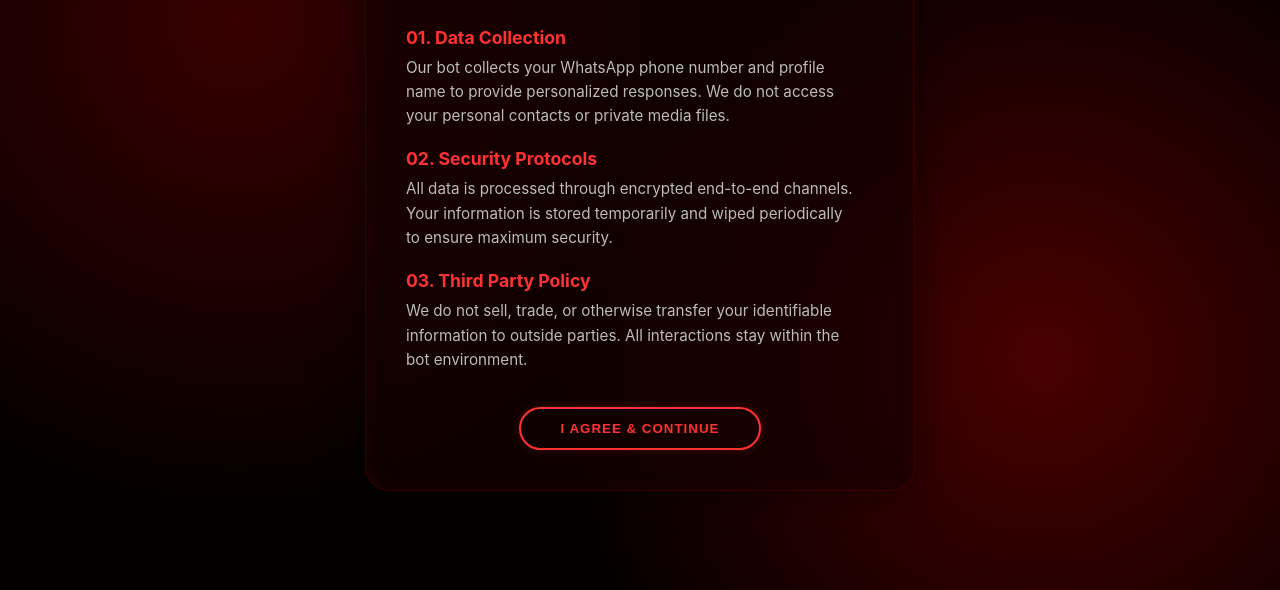
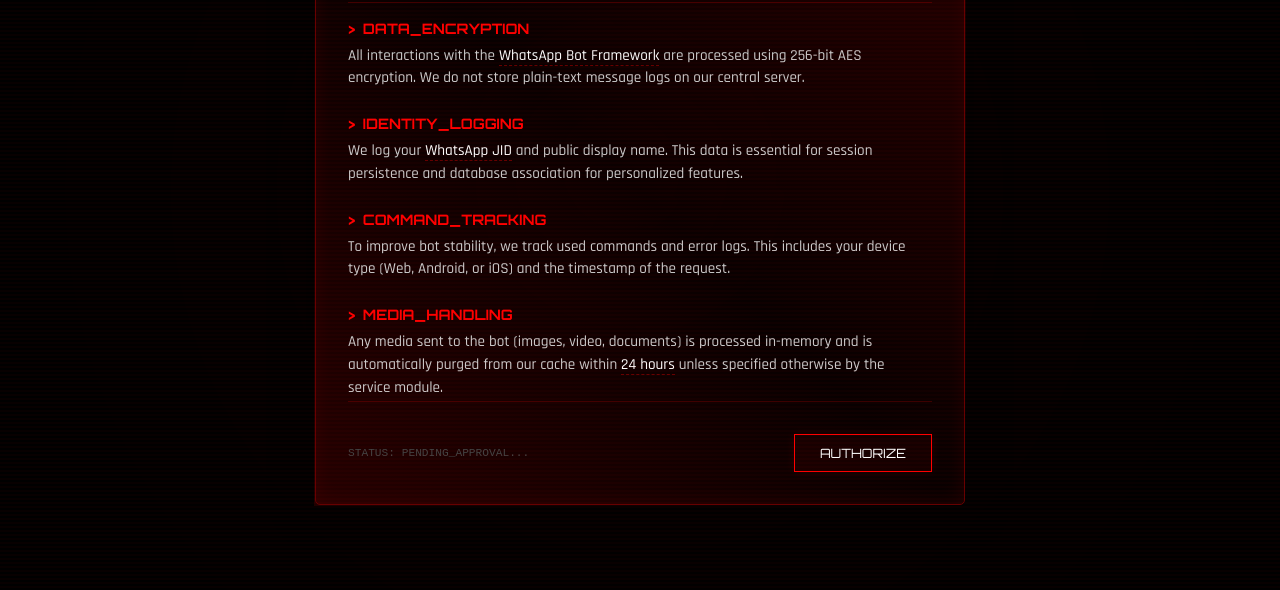
Before and after one commit to webscrape2003/Webtest, a plain HTML site: page index.html in a window 1280 px wide. Shown: the part 210-800 px from the top of the page. Drawn offline with Linux system fonts and the light colour scheme.

Commit message:
Update index.html

```diff
--- a/index.html
+++ b/index.html
@@ -3,205 +3,258 @@
 <head>
     <meta charset="UTF-8">
     <meta name="viewport" content="width=device-width, initial-scale=1.0">
-    <title>Privacy Policy | WhatsApp Bot</title>
+    <title>Privacy Policy | Cyber-Bot System</title>
     <style>
-        /* --- CSS STYLES --- */
+        @import url('https://fonts.googleapis.com/css2?family=Orbitron:wght@400;700&family=Rajdhani:wght@300;500;700&display=swap');
+
         :root {
-            --blood-red: #8b0000;
-            --neon-red: #ff3131;
-            --dark-bg: #050000;
-            --glass: rgba(20, 0, 0, 0.7);
+            --blood-red: #660000;
+            --neon-red: #ff0000;
+            --deep-black: #050000;
+            --glow-shadow: 0 0 15px rgba(255, 0, 0, 0.5);
         }
 
         * {
             margin: 0;
             padding: 0;
             box-sizing: border-box;
+            scrollbar-width: thin;
+            scrollbar-color: var(--neon-red) transparent;
         }
 
         body {
-            background-color: var(--dark-bg);
-            color: #eeeeee;
-            font-family: 'Inter', -apple-system, BlinkMacSystemFont, sans-serif;
+            background-color: var(--deep-black);
+            color: #fff;
+            font-family: 'Rajdhani', sans-serif;
+            height: 100vh;
             display: flex;
             justify-content: center;
             align-items: center;
-            min-height: 100vh;
             overflow: hidden;
         }
 
-        /* Animated Blood Glow Background */
-        .bg-glow {
+        /* --- ADVANCED BACKGROUND --- */
+        .bg-vignette {
             position: fixed;
-            top: 0;
-            left: 0;
-            width: 100%;
-            height: 100%;
-            background:
-                radial-gradient(circle at 20% 30%, #4a0000 0%, transparent 40%),
-                radial-gradient(circle at 80% 70%, #610000 0%, transparent 40%);
+            inset: 0;
+            background: radial-gradient(circle, transparent 20%, black 90%);
             z-index: -1;
-            animation: moveGlow 10s infinite alternate ease-in-out;
         }
 
-        @keyframes moveGlow {
-            0% { transform: scale(1); opacity: 0.6; }
-            100% { transform: scale(1.1); opacity: 0.9; }
+        .scanlines {
+            position: fixed;
+            inset: 0;
+            background: linear-gradient(to bottom, rgba(255, 0, 0, 0.03) 50%, transparent 50%);
+            background-size: 100% 4px;
+            pointer-events: none;
+            z-index: 10;
         }
 
-        /* Main Container */
-        .policy-card {
-            width: 90%;
-            max-width: 550px;
-            background: var(--glass);
-            backdrop-filter: blur(15px);
-            -webkit-backdrop-filter: blur(15px);
-            border: 1px solid rgba(255, 0, 0, 0.15);
-            border-radius: 24px;
-            padding: 40px;
-            box-shadow: 0 0 40px rgba(0, 0, 0, 0.5), inset 0 0 20px rgba(139, 0, 0, 0.1);
-            animation: fadeIn 0.8s ease-out;
+        /* Animated Blood Orbs */
+        .orb {
+            position: absolute;
+            width: 300px;
+            height: 300px;
+            background: radial-gradient(circle, var(--blood-red), transparent 70%);
+            filter: blur(60px);
+            opacity: 0.4;
+            z-index: -2;
+            animation: float 15s infinite alternate ease-in-out;
         }
 
-        @keyframes fadeIn {
-            from { opacity: 0; transform: translateY(20px); }
-            to { opacity: 1; transform: translateY(0); }
+        @keyframes float {
+            0% { transform: translate(-20%, -20%); }
+            100% { transform: translate(40%, 40%); }
+        }
+
+        /* --- THE CARD --- */
+        .card {
+            position: relative;
+            width: 90%;
+            max-width: 650px;
+            background: rgba(10, 0, 0, 0.85);
+            border: 1px solid var(--blood-red);
+            border-radius: 5px;
+            padding: 2rem;
+            box-shadow: inset 0 0 20px rgba(255, 0, 0, 0.1), 0 0 40px rgba(0,0,0,1);
+            backdrop-filter: blur(10px);
+            z-index: 5;
+        }
+
+        .card::before {
+            content: '';
+            position: absolute;
+            top: -2px; left: -2px; right: -2px; bottom: -2px;
+            background: linear-gradient(45deg, var(--blood-red), transparent, var(--blood-red));
+            z-index: -1;
+            opacity: 0.3;
         }
 
         h1 {
+            font-family: 'Orbitron', sans-serif;
             color: var(--neon-red);
-            font-size: 2rem;
             text-align: center;
-            text-transform: uppercase;
-            letter-spacing: 2px;
-            margin-bottom: 10px;
-            text-shadow: 0 0 15px rgba(255, 49, 49, 0.4);
+            font-size: 2.2rem;
+            margin-bottom: 0.5rem;
+            text-shadow: var(--glow-shadow);
+            animation: flicker 3s infinite;
         }
 
-        .subtitle {
-            text-align: center;
-            color: #888;
-            font-size: 0.9rem;
-            margin-bottom: 30px;
+        @keyframes flicker {
+            0%, 19%, 21%, 23%, 25%, 54%, 56%, 100% { opacity: 1; }
+            20%, 22%, 24%, 55% { opacity: 0.4; }
         }
 
-        /* Content Area */
-        .content {
-            max-height: 350px;
+        .version {
+            display: block;
+            text-align: center;
+            font-size: 0.8rem;
+            color: #666;
+            margin-bottom: 1.5rem;
+            letter-spacing: 3px;
+        }
+
+        /* --- CONTENT AREA --- */
+        .policy-content {
+            max-height: 400px;
             overflow-y: auto;
             padding-right: 15px;
-            margin-bottom: 30px;
-            text-align: left;
+            border-top: 1px solid rgba(255, 0, 0, 0.2);
+            border-bottom: 1px solid rgba(255, 0, 0, 0.2);
+            padding-top: 1rem;
+            padding-bottom: 1rem;
         }
 
-        .content::-webkit-scrollbar {
-            width: 4px;
-        }
+        /* Scrollbar Styling */
+        .policy-content::-webkit-scrollbar { width: 4px; }
+        .policy-content::-webkit-scrollbar-track { background: transparent; }
+        .policy-content::-webkit-scrollbar-thumb { background: var(--neon-red); box-shadow: 0 0 10px var(--neon-red); }
 
-        .content::-webkit-scrollbar-thumb {
-            background: var(--blood-red);
-            border-radius: 10px;
-        }
+        .section { margin-bottom: 1.5rem; }
 
-        .section {
-            margin-bottom: 20px;
-        }
-
-        .section h2 {
+        .section h3 {
             color: var(--neon-red);
-            font-size: 1.1rem;
-            margin-bottom: 8px;
+            font-family: 'Orbitron', sans-serif;
+            font-size: 0.9rem;
+            margin-bottom: 0.5rem;
             display: flex;
             align-items: center;
         }
 
+        .section h3::before {
+            content: '>';
+            margin-right: 8px;
+            font-weight: bold;
+        }
+
         .section p {
             font-size: 0.95rem;
-            line-height: 1.6;
-            color: #bbb;
+            line-height: 1.5;
+            color: #ccc;
         }
 
-        /* Footer & Button */
-        .actions {
+        .highlight { color: #fff; font-weight: 500; border-bottom: 1px dashed var(--blood-red); }
+
+        /* --- BUTTONS --- */
+        .footer-nav {
+            margin-top: 2rem;
             display: flex;
-            justify-content: center;
+            justify-content: space-between;
+            align-items: center;
+        }
+
+        .btn {
+            background: transparent;
+            border: 1px solid var(--blood-red);
+            color: #fff;
+            padding: 10px 25px;
+            font-family: 'Orbitron', sans-serif;
+            font-size: 0.8rem;
+            cursor: pointer;
+            transition: all 0.3s;
+            position: relative;
+            overflow: hidden;
         }
 
         .btn-accept {
-            background: transparent;
-            color: var(--neon-red);
-            border: 2px solid var(--neon-red);
-            padding: 12px 40px;
-            font-weight: bold;
-            border-radius: 50px;
-            cursor: pointer;
-            transition: all 0.3s ease;
-            text-transform: uppercase;
-            letter-spacing: 1px;
-            box-shadow: 0 0 10px rgba(255, 49, 49, 0.2);
+            border-color: var(--neon-red);
+            background: rgba(255, 0, 0, 0.05);
+            box-shadow: 0 0 10px rgba(255, 0, 0, 0.1);
         }
 
-        .btn-accept:hover {
+        .btn:hover {
             background: var(--neon-red);
-            color: #fff;
-            box-shadow: 0 0 25px var(--neon-red);
-            transform: translateY(-2px);
+            color: black;
+            box-shadow: 0 0 20px var(--neon-red);
         }
 
-        .btn-accept:active {
-            transform: translateY(0);
+        .terminal-text {
+            font-size: 0.7rem;
+            color: #444;
+            font-family: monospace;
         }
     </style>
 </head>
 <body>
 
-    <div class="bg-glow"></div>
+    <div class="bg-vignette"></div>
+    <div class="scanlines"></div>
+    <div class="orb"></div>
 
-    <div class="policy-card">
-        <h1>Privacy Policy</h1>
-        <p class="subtitle">Official WhatsApp Bot System</p>
+    <div class="card">
+        <h1>ACCESS PROTOCOL</h1>
+        <span class="version">V 2.0.4 CORE_SYSTEM</span>
 
-        <div class="content">
+        <div class="policy-content">
             <div class="section">
-                <h2>01. Data Collection</h2>
-                <p>Our bot collects your WhatsApp phone number and profile name to provide personalized responses. We do not access your personal contacts or private media files.</p>
+                <h3>DATA_ENCRYPTION</h3>
+                <p>All interactions with the <span class="highlight">WhatsApp Bot Framework</span> are processed using 256-bit AES encryption. We do not store plain-text message logs on our central server.</p>
             </div>
 
             <div class="section">
-                <h2>02. Security Protocols</h2>
-                <p>All data is processed through encrypted end-to-end channels. Your information is stored temporarily and wiped periodically to ensure maximum security.</p>
+                <h3>IDENTITY_LOGGING</h3>
+                <p>We log your <span class="highlight">WhatsApp JID</span> and public display name. This data is essential for session persistence and database association for personalized features.</p>
             </div>
 
             <div class="section">
-                <h2>03. Third Party Policy</h2>
-                <p>We do not sell, trade, or otherwise transfer your identifiable information to outside parties. All interactions stay within the bot environment.</p>
+                <h3>COMMAND_TRACKING</h3>
+                <p>To improve bot stability, we track used commands and error logs. This includes your device type (Web, Android, or iOS) and the timestamp of the request.</p>
             </div>
 
             <div class="section">
-                <h2>04. User Consent</h2>
-                <p>By interacting with this bot, you agree to the terms listed here. You can opt-out at any time by blocking the bot or typing /stop.</p>
+                <h3>MEDIA_HANDLING</h3>
+                <p>Any media sent to the bot (images, video, documents) is processed in-memory and is automatically purged from our cache within <span class="highlight">24 hours</span> unless specified otherwise by the service module.</p>
+            </div>
+
+            <div class="section">
+                <h3>EXTERNAL_APIS</h3>
+                <p>Certain features use third-party APIs (YouTube, Google, etc). By using these, you adhere to their respective privacy terms. We act only as a bridge for that data.</p>
+            </div>
+
+            <div class="section">
+                <h3>USER_RIGHTS</h3>
+                <p>You may request a full data wipe by using the <span class="highlight">/delete-me</span> command. All records associated with your WhatsApp ID will be permanently erased from our cluster.</p>
             </div>
         </div>
 
-        <div class="actions">
-            <button class="btn-accept" id="btn">I Agree & Continue</button>
+        <div class="footer-nav">
+            <span class="terminal-text">STATUS: PENDING_APPROVAL...</span>
+            <button class="btn btn-accept" onclick="accept()">AUTHORIZE</button>
         </div>
     </div>
 
     <script>
-        // --- JS INTERACTION ---
-        const button = document.getElementById('btn');
-
-        button.addEventListener('click', () => {
-            // Add a "blood pulse" effect on click
-            button.style.transform = "scale(0.95)";
+        function accept() {
+            const btn = document.querySelector('.btn-accept');
+            btn.innerHTML = "AUTHORIZED";
+            btn.style.background = "#ff0000";
+            btn.style.boxShadow = "0 0 30px #ff0000";
 
             setTimeout(() => {
-                alert("Policy Accepted. You may now continue using the Bot.");
-                // Replace the alert with your logic, e.g., redirecting back to WhatsApp:
-                // window.location.href = "https://wa.me/yournumber";
-            }, 200);
-        });
+                alert("Protocol Accepted. Interface Initializing...");
+                // Example: window.location.href = 'dashboard.html';
+            }, 600);
+        }
     </script>
 </body>
 </html>
```
